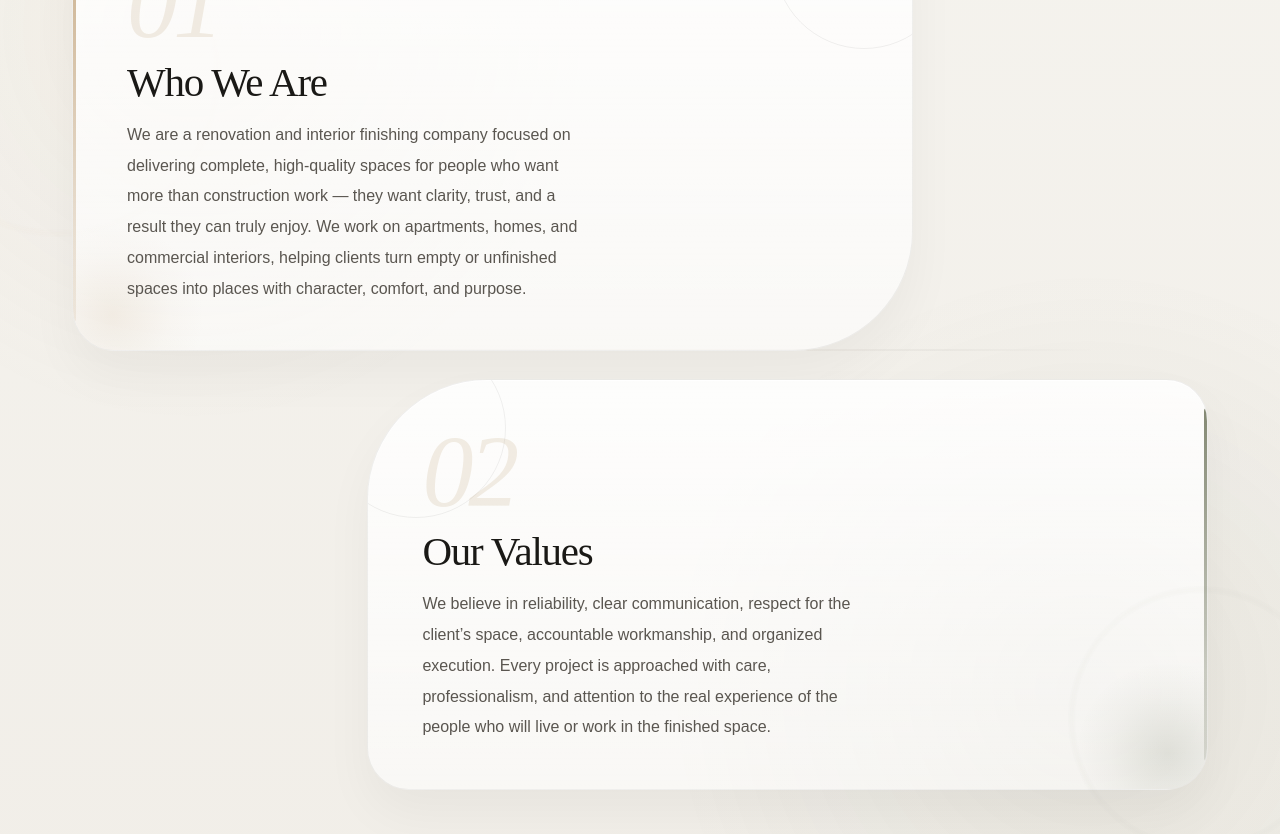
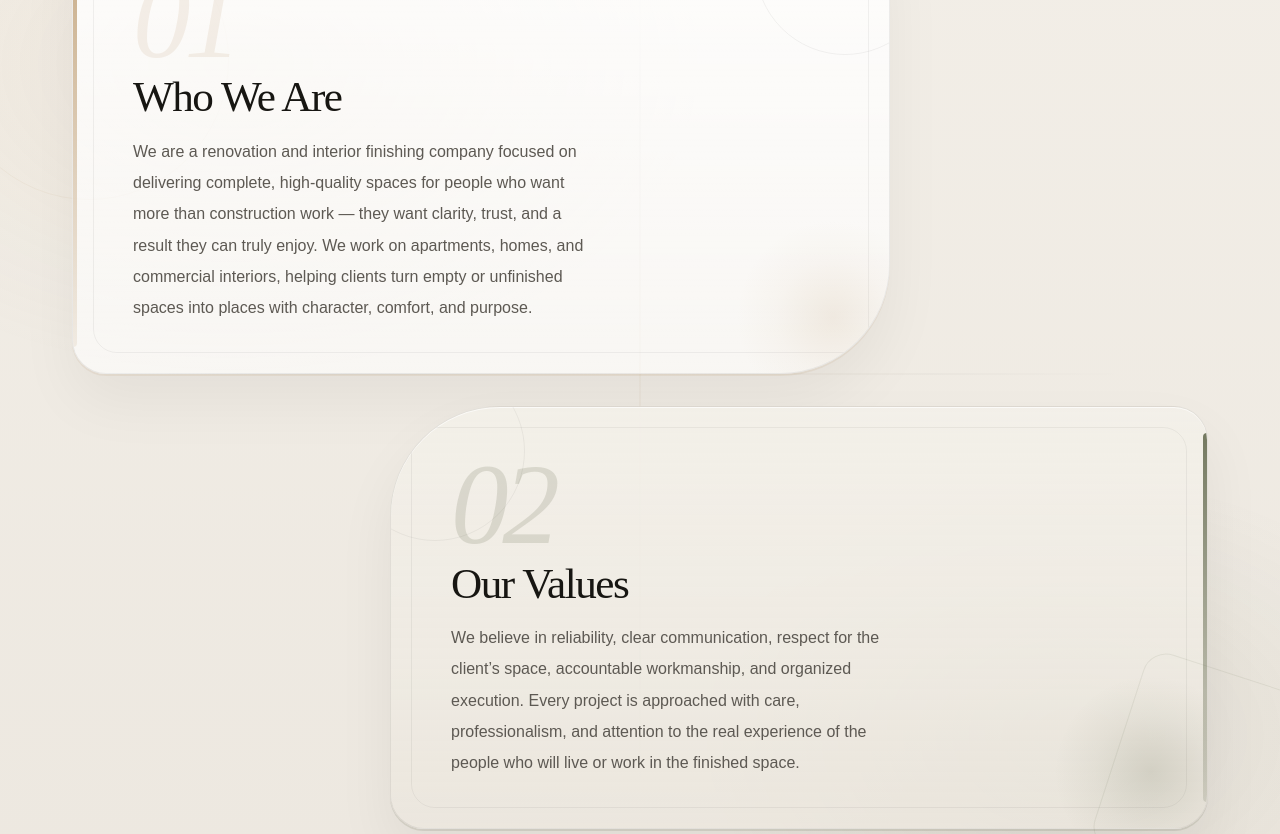
Before and after one commit to romanasolovan/prosto-remont, a Next.js app: page /en/about in a window 1280 px wide. Shown: the part 1100-1934 px from the top of the page. Built offline with nearby package versions, Linux system fonts and the light colour scheme.

Commit message:
finilize the styling of the second section on about us page

```diff
--- a/app/[locale]/about/about.module.css
+++ b/app/[locale]/about/about.module.css
@@ -31,6 +31,7 @@
     linear-gradient(180deg, var(--about-bg-start) 0%, var(--about-bg-end) 100%);
 }
 
+/* STATS SECTION */
 .statsSection {
   position: relative;
   display: flex;
@@ -204,238 +205,292 @@
   width: min(72%, 160px);
 }
 
+/* STORY & VALUES SECTION */
 .storyValuesSection {
   position: relative;
-  padding: clamp(88px, 12vw, 150px) 0;
-  overflow: hidden;
+  padding: clamp(96px, 13vw, 170px) 0;
   background:
     radial-gradient(
-      circle at 15% 20%,
-      rgba(197, 168, 130, 0.08) 0%,
-      transparent 28%
+      ellipse 60% 42% at 18% 22%,
+      rgba(197, 168, 130, 0.1) 0%,
+      transparent 62%
     ),
     radial-gradient(
-      circle at 85% 78%,
-      rgba(85, 92, 63, 0.08) 0%,
-      transparent 30%
+      ellipse 46% 34% at 84% 78%,
+      rgba(85, 92, 63, 0.09) 0%,
+      transparent 64%
     ),
-    linear-gradient(
-      180deg,
-      var(--color-ivory-100) 0%,
-      var(--color-ivory-200) 100%
-    );
+    linear-gradient(180deg, #f3efe8 0%, #ece7df 100%);
+  overflow: hidden;
 }
 
+/* floating architecture marks */
 .storyValuesSection::before,
 .storyValuesSection::after {
   content: "";
   position: absolute;
-  border-radius: var(--radius-circle);
-  filter: blur(2px);
   pointer-events: none;
 }
 
 .storyValuesSection::before {
   top: 10%;
-  left: -8%;
-  width: clamp(180px, 28vw, 320px);
-  height: clamp(180px, 28vw, 320px);
-  border: 1px solid var(--color-sand-200);
-  opacity: 0.8;
+  left: -4%;
+  width: clamp(180px, 22vw, 280px);
+  height: clamp(180px, 22vw, 280px);
+  border: 1px solid rgba(197, 168, 130, 0.14);
+  border-radius: 50%;
+  opacity: 0.75;
 }
 
 .storyValuesSection::after {
-  right: -4%;
-  bottom: 8%;
-  width: clamp(140px, 22vw, 260px);
-  height: clamp(140px, 22vw, 260px);
-  border: 1px solid var(--color-olive-300);
-  opacity: 0.7;
+  right: -3%;
+  bottom: 10%;
+  width: clamp(120px, 16vw, 220px);
+  height: clamp(120px, 16vw, 220px);
+  border: 1px solid rgba(85, 92, 63, 0.14);
+  border-radius: 24px;
+  transform: rotate(18deg);
+  opacity: 0.65;
 }
 
 .storyValuesInner {
   position: relative;
   display: flex;
   flex-direction: column;
-  gap: clamp(20px, 3vw, 30px);
+  gap: clamp(24px, 4vw, 34px);
 }
 
+/* center drafting axis */
 .storyValuesInner::before {
+  content: "";
+  position: absolute;
+  left: 50%;
+  top: 5%;
+  bottom: 5%;
+  width: 1px;
+  transform: translateX(-50%);
+  background: linear-gradient(
+    180deg,
+    transparent 0%,
+    rgba(17, 17, 14, 0.08) 16%,
+    rgba(197, 168, 130, 0.16) 50%,
+    rgba(17, 17, 14, 0.08) 84%,
+    transparent 100%
+  );
+  pointer-events: none;
+}
+
+/* floating side markers */
+.storyValuesInner::after {
   content: "";
   position: absolute;
   top: 50%;
   left: 50%;
-  width: min(90%, 920px);
+  width: min(92%, 980px);
   height: 1px;
   transform: translate(-50%, -50%);
-  pointer-events: none;
   background: linear-gradient(
     90deg,
     transparent 0%,
-    rgba(26, 25, 22, 0.08) 18%,
-    rgba(197, 168, 130, 0.16) 50%,
-    rgba(26, 25, 22, 0.08) 82%,
+    rgba(17, 17, 14, 0.05) 20%,
+    rgba(197, 168, 130, 0.14) 50%,
+    rgba(17, 17, 14, 0.05) 80%,
     transparent 100%
   );
+  pointer-events: none;
 }
 
+/* base panel */
 .svCard {
   position: relative;
   width: 100%;
   overflow: hidden;
+  border-radius: 34px;
+  border: 1px solid rgba(17, 17, 14, 0.07);
+  transition:
+    transform 420ms cubic-bezier(0.22, 1, 0.36, 1),
+    box-shadow 420ms ease,
+    border-color 420ms ease,
+    background 420ms ease;
   isolation: isolate;
-  border: 1px solid var(--about-panel-border);
-  background: var(--gradient-story-surface);
-  box-shadow:
-    var(--about-panel-shadow),
-    inset 0 1px 0 rgba(255, 255, 255, 0.76);
-  transition:
-    transform var(--transition-lift),
-    box-shadow var(--transition-lift),
-    border-color var(--transition-lift),
-    background var(--transition-lift);
 }
 
-.svCard:hover {
-  border-color: rgba(197, 168, 130, 0.18);
+/* story panel — warm ivory */
+.storyCard {
+  align-self: flex-start;
+  background: linear-gradient(
+    180deg,
+    rgba(255, 255, 255, 0.86) 0%,
+    rgba(255, 255, 255, 0.58) 100%
+  );
   box-shadow:
-    var(--about-panel-shadow-hover),
-    inset 0 1px 0 rgba(255, 255, 255, 0.9);
+    0 28px 60px rgba(17, 17, 14, 0.05),
+    0 2px 0 rgba(197, 168, 130, 0.16),
+    inset 0 1px 0 rgba(255, 255, 255, 0.76);
+  border-radius: 34px 34px 110px 34px;
 }
 
-.storyCard {
-  align-self: flex-start;
-  border-radius: 42px 42px 120px 42px;
-}
-
+/* values panel — slightly moodier pearl/stone */
 .valuesCard {
   align-self: flex-end;
-  border-radius: 120px 42px 42px 42px;
+  background: linear-gradient(
+    180deg,
+    rgba(243, 240, 233, 0.94) 0%,
+    rgba(235, 230, 221, 0.78) 100%
+  );
+  box-shadow:
+    0 28px 60px rgba(17, 17, 14, 0.06),
+    0 2px 0 rgba(85, 92, 63, 0.14),
+    inset 0 1px 0 rgba(255, 255, 255, 0.64);
+  border-radius: 110px 34px 34px 34px;
 }
 
 .storyCard:hover {
-  transform: translateX(10px) translateY(-4px);
+  transform: translateX(14px) translateY(-6px) rotate(-0.4deg);
+  border-color: rgba(197, 168, 130, 0.18);
 }
 
 .valuesCard:hover {
-  transform: translateX(-10px) translateY(-4px);
+  transform: translateX(-14px) translateY(-6px) rotate(0.4deg);
+  border-color: rgba(85, 92, 63, 0.18);
 }
 
 .svCardInner {
   position: relative;
   z-index: 2;
+  padding: clamp(30px, 6vw, 62px) clamp(24px, 5vw, 58px);
   display: flex;
   flex-direction: column;
   gap: 18px;
-  padding: clamp(30px, 6vw, 56px) clamp(24px, 5vw, 50px);
 }
 
+/* layered number */
 .svLabel {
   display: block;
-  margin-bottom: -4px;
-  color: rgba(197, 168, 130, 0.2);
-  font-family: var(--font-display);
-  font-size: clamp(58px, 8vw, 102px);
+  margin-bottom: -6px;
+  font-family: "Cormorant Garamond", serif;
+  font-size: clamp(4.2rem, 9vw, 7.4rem);
+  font-weight: 300;
   font-style: italic;
-  font-weight: 300;
-  line-height: 0.9;
-  letter-spacing: -0.05em;
+  line-height: 0.82;
+  letter-spacing: -0.055em;
+  color: rgba(197, 168, 130, 0.16);
+}
+
+.valuesCard .svLabel {
+  color: rgba(85, 92, 63, 0.16);
 }
 
 .svTitle {
-  max-width: 11ch;
   margin: 0;
-  color: #1a1916;
+  max-width: 10ch;
+  font-family: "Cormorant Garamond", serif;
+  font-size: clamp(2.2rem, 4.8vw, 4.2rem);
+  font-weight: 300;
+  line-height: 0.94;
+  letter-spacing: -0.035em;
+  color: #171612;
   text-wrap: balance;
-  font-family: var(--font-display);
-  font-size: clamp(34px, 4.4vw, 61px);
-  font-weight: 300;
-  line-height: 0.96;
-  letter-spacing: -0.03em;
 }
 
 .svText {
-  max-width: 43ch;
   margin: 0;
-  color: var(--color-muted-warm);
-  font-family: var(--font-ui);
-  font-size: clamp(15px, 1.08vw, 16px);
+  max-width: 44ch;
+  font-family: "DM Sans", sans-serif;
+  font-size: clamp(0.94rem, 1.08vw, 1.03rem);
+  line-height: 1.95;
   font-weight: 300;
-  line-height: 1.92;
+  color: #5d5953;
 }
 
+/* blueprint-style frame */
 .svAccent {
   position: absolute;
-  bottom: 0;
-  left: 0;
-  z-index: 1;
-  width: var(--about-accent-glow-size);
-  height: var(--about-accent-glow-size);
-  transform: translate(-28%, 30%);
-  border-radius: var(--radius-circle);
+  inset: 20px;
+  border: 1px solid rgba(17, 17, 14, 0.05);
+  border-radius: 24px;
   pointer-events: none;
+  z-index: 0;
+}
+
+/* inner soft glow */
+.storyCard .svAccent::before,
+.valuesCard .svAccent::before {
+  content: "";
+  position: absolute;
+  width: clamp(120px, 18vw, 190px);
+  height: clamp(120px, 18vw, 190px);
+  border-radius: 50%;
+  bottom: -60px;
+  right: -60px;
+  pointer-events: none;
+}
+
+.storyCard .svAccent::before {
   background: radial-gradient(
     circle,
-    rgba(197, 168, 130, 0.16) 0%,
-    rgba(197, 168, 130, 0.04) 45%,
+    rgba(197, 168, 130, 0.18) 0%,
+    rgba(197, 168, 130, 0.05) 42%,
     transparent 72%
   );
 }
 
-.valuesCard .svAccent {
-  right: 0;
-  left: auto;
-  transform: translate(28%, 30%);
+.valuesCard .svAccent::before {
   background: radial-gradient(
     circle,
-    rgba(85, 92, 63, 0.14) 0%,
-    rgba(85, 92, 63, 0.04) 45%,
+    rgba(85, 92, 63, 0.16) 0%,
+    rgba(85, 92, 63, 0.05) 42%,
     transparent 72%
   );
 }
 
+/* signature side line */
 .svCard::before {
   content: "";
   position: absolute;
-  top: -42px;
-  right: -42px;
-  z-index: 0;
-  width: var(--about-ring-size);
-  height: var(--about-ring-size);
-  border: 1px solid var(--about-panel-border);
-  border-radius: var(--radius-circle);
+  top: 26px;
+  bottom: 26px;
+  left: 0;
+  width: 4px;
+  border-radius: 0 999px 999px 0;
+  background: linear-gradient(
+    180deg,
+    rgba(197, 168, 130, 0.95) 0%,
+    rgba(197, 168, 130, 0.16) 100%
+  );
+  z-index: 1;
 }
 
 .valuesCard::before {
-  right: auto;
-  left: -42px;
+  left: auto;
+  right: 0;
+  border-radius: 999px 0 0 999px;
+  background: linear-gradient(
+    180deg,
+    rgba(85, 92, 63, 0.8) 0%,
+    rgba(85, 92, 63, 0.16) 100%
+  );
 }
 
+/* secondary floating outline */
 .svCard::after {
   content: "";
   position: absolute;
-  top: 28px;
-  bottom: 28px;
-  left: 0;
-  width: 3px;
-  border-radius: 0 var(--radius-pill) var(--radius-pill) 0;
-  background: linear-gradient(
-    180deg,
-    rgba(197, 168, 130, 0.9) 0%,
-    rgba(197, 168, 130, 0.16) 100%
-  );
+  top: -46px;
+  right: -46px;
+  width: clamp(110px, 16vw, 180px);
+  height: clamp(110px, 16vw, 180px);
+  border-radius: 50%;
+  border: 1px solid rgba(17, 17, 14, 0.05);
+  z-index: 0;
 }
 
 .valuesCard::after {
-  right: 0;
-  left: auto;
-  border-radius: var(--radius-pill) 0 0 var(--radius-pill);
-  background: linear-gradient(
-    180deg,
-    rgba(85, 92, 63, 0.72) 0%,
-    rgba(85, 92, 63, 0.14) 100%
-  );
+  right: auto;
+  left: -46px;
 }
+
+/* WHY & REVIEWS SECTION */
 
 .whySection {
   padding: 0 0 clamp(96px, 12vw, 148px);
@@ -559,7 +614,7 @@
   }
 
   .storyValuesInner {
-    gap: 24px;
+    gap: 28px;
   }
 
   .storyCard,
@@ -576,7 +631,7 @@
   }
 
   .svCardInner {
-    padding: clamp(34px, 5vw, 60px) clamp(34px, 5vw, 54px);
+    padding: clamp(36px, 5vw, 64px) clamp(34px, 5vw, 58px);
   }
 
   .svText {
@@ -613,37 +668,37 @@
   }
 
   .storyValuesSection {
-    padding: 110px 0 150px;
+    padding: 120px 0 170px;
   }
 
   .storyValuesInner {
-    gap: 28px;
+    gap: 32px;
   }
 
   .storyCard,
   .valuesCard {
-    width: min(100%, 74%);
+    width: min(100%, 72%);
   }
 
   .storyCard:hover {
-    transform: translateX(14px) translateY(-6px);
+    transform: translateX(18px) translateY(-8px) rotate(-0.45deg);
   }
 
   .valuesCard:hover {
-    transform: translateX(-14px) translateY(-6px);
+    transform: translateX(-18px) translateY(-8px) rotate(0.45deg);
   }
 
   .svCardInner {
-    padding: 46px 54px;
+    padding: 50px 60px;
   }
 
   .svTitle {
-    font-size: clamp(40px, 3.2vw, 67px);
+    font-size: clamp(2.7rem, 3.3vw, 4.5rem);
   }
 
   .svText {
     max-width: 52ch;
-    font-size: 16px;
+    font-size: 1rem;
   }
 
   .whySectionInner {
```
